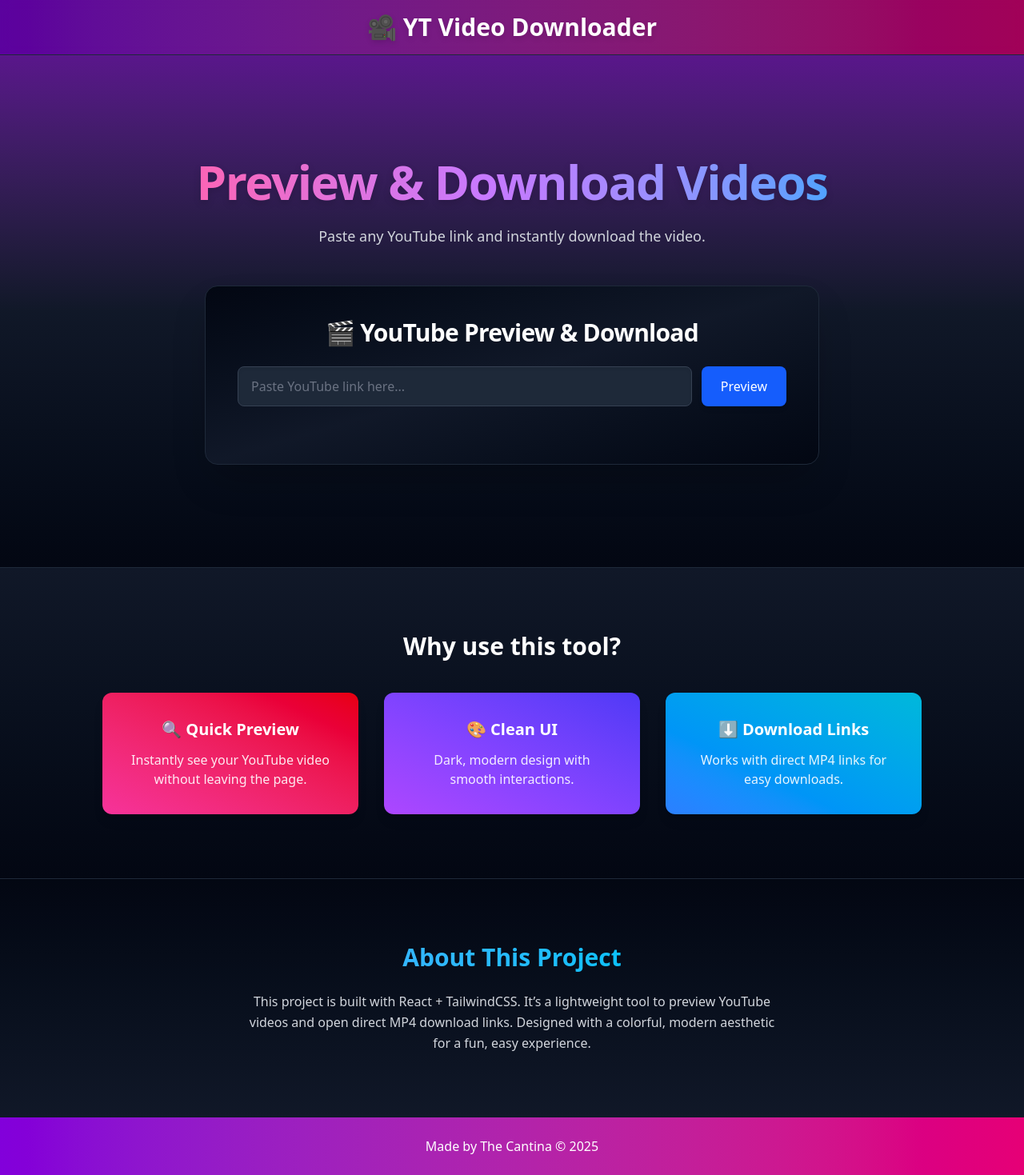
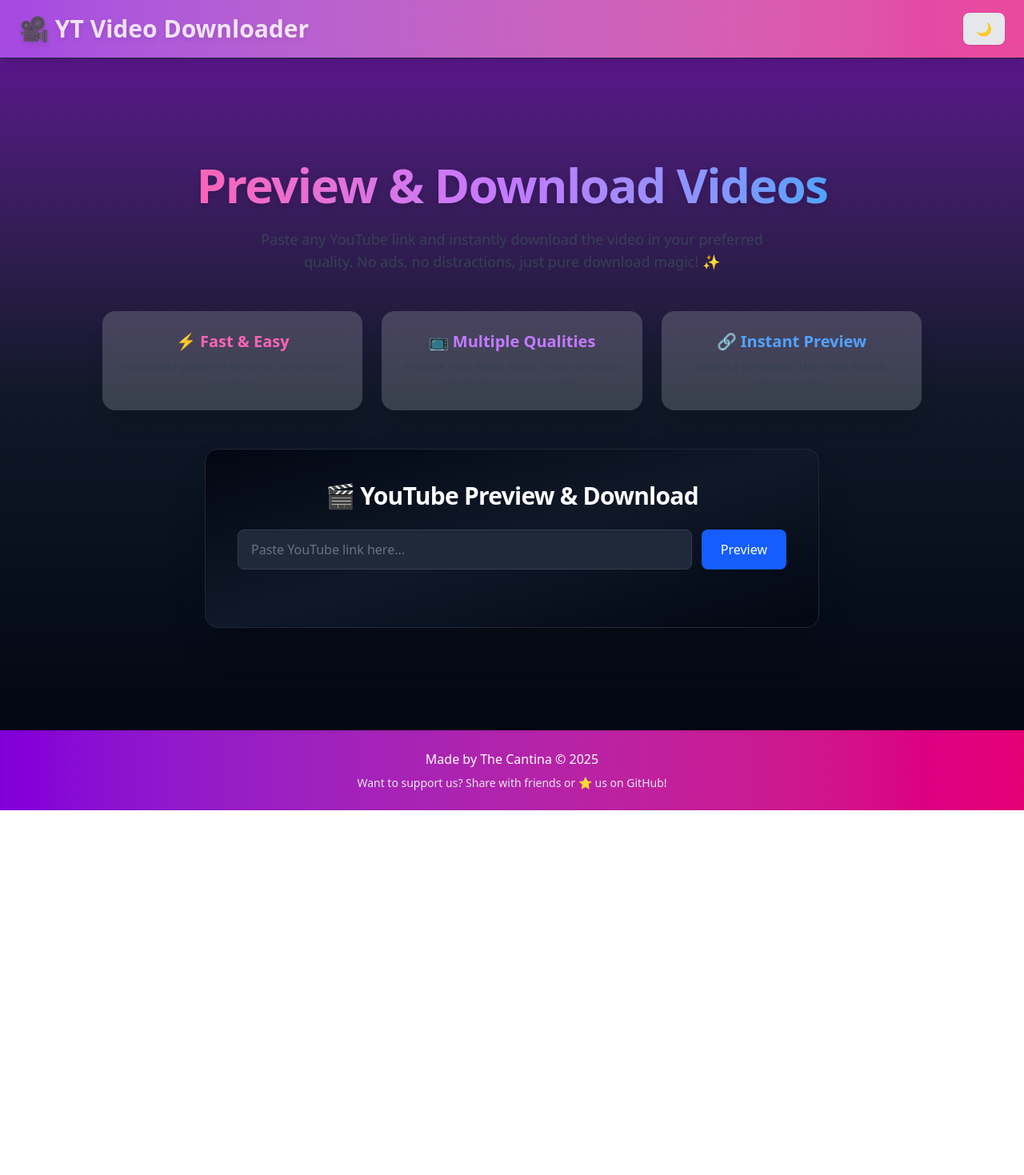
Before and after one commit to Kiuliumov/Youtube-to-MP4, a React (Vite) app in the folder yt-mp4/: page / in a window 1280 px wide. Shown: the whole page at 80% size. After the commit the page ends 1013 px from the top, so only its background shows below. Built offline with nearby package versions, Linux system fonts and the light colour scheme.

Commit message:
Update App.tsx

```diff
--- a/yt-mp4/src/App.tsx
+++ b/yt-mp4/src/App.tsx
@@ -1,76 +1,79 @@
+import { useState, useEffect } from "react";
 import YouTubeEmbedder from "./components/YoutubeEmbedder";
 
 function App() {
+  const [darkMode, setDarkMode] = useState(() => {
+    // Check localStorage for theme preference
+    if (typeof window !== "undefined") {
+      return localStorage.getItem("theme") === "dark";
+    }
+    return false;
+  });
+
+  useEffect(() => {
+    const root = window.document.documentElement;
+    if (darkMode) {
+      root.classList.add("dark");
+      localStorage.setItem("theme", "dark");
+    } else {
+      root.classList.remove("dark");
+      localStorage.setItem("theme", "light");
+    }
+  }, [darkMode]);
+
   return (
-    <div className="min-h-screen flex flex-col bg-gray-950 text-gray-100">
-      <header className="sticky top-0 z-50 backdrop-blur bg-gradient-to-r from-purple-700/70 to-pink-600/70 border-b border-gray-800 py-4 px-6 flex justify-center">
-        <h1 className="text-3xl font-extrabold text-white drop-shadow-md">
+    <div className="min-h-screen flex flex-col bg-gray-100 dark:bg-gray-950 text-gray-900 dark:text-gray-100 transition-colors duration-500">
+      <header className="sticky top-0 z-50 backdrop-blur bg-gradient-to-r from-purple-700/70 to-pink-600/70 border-b border-gray-800 py-4 px-6 flex justify-between items-center shadow-lg">
+        <h1 className="text-3xl font-extrabold text-white drop-shadow-md animate-pulse">
           🎥 YT Video Downloader
         </h1>
+
+        <button
+          onClick={() => setDarkMode(!darkMode)}
+          className="bg-gray-200 dark:bg-gray-700 text-gray-900 dark:text-gray-100 px-4 py-2 rounded-lg shadow hover:scale-105 transition-transform"
+        >
+          {darkMode ? "🌞": "🌙 "}
+        </button>
       </header>
 
-      <section className="flex flex-col items-center justify-center text-center px-6 py-24 md:py-32 bg-gradient-to-b from-purple-900 via-gray-900 to-gray-950 flex-grow">
-        <h2 className="text-5xl md:text-6xl font-extrabold mb-6 tracking-tight text-transparent bg-clip-text bg-gradient-to-r from-pink-400 via-purple-400 to-blue-400 drop-shadow-lg">
+      <section className="flex flex-col items-center justify-center text-center px-6 py-24 md:py-32 bg-gradient-to-b from-purple-900 via-gray-900 to-gray-950 dark:from-gray-800 dark:via-gray-900 dark:to-gray-950 flex-grow transition-colors duration-500">
+        <h2 className="text-5xl md:text-6xl font-extrabold mb-6 tracking-tight text-transparent bg-clip-text bg-gradient-to-r from-pink-400 via-purple-400 to-blue-400 drop-shadow-lg animate-gradient-x">
           Preview & Download Videos
         </h2>
-        <p className="text-lg text-gray-300 max-w-2xl mb-12">
-          Paste any YouTube link and instantly download the video.
-
+        <p className="text-lg text-gray-700 dark:text-gray-300 max-w-2xl mb-12">
+          Paste any YouTube link and instantly download the video in your preferred quality. No ads, no distractions, just pure download magic! ✨
         </p>
 
-        <YouTubeEmbedder />
-      </section>
-
-      <section
-        id="features"
-        className="px-6 py-20 bg-gradient-to-b from-gray-900 to-gray-950 border-t border-gray-800 text-center"
-      >
-        <h3 className="text-3xl font-semibold mb-10 text-white">
-          Why use this tool?
-        </h3>
-        <div className="grid grid-cols-1 md:grid-cols-3 gap-8 max-w-5xl mx-auto">
-          <div className="p-8 rounded-xl shadow-lg hover:shadow-2xl hover:scale-105 transition-transform bg-gradient-to-tr from-pink-500 to-red-600">
-            <h4 className="text-xl font-bold mb-3 text-white">🔍 Quick Preview</h4>
-            <p className="text-white/90">
-              Instantly see your YouTube video without leaving the page.
+        <div className="grid grid-cols-1 md:grid-cols-3 gap-6 mb-12 w-full max-w-5xl">
+          <div className="bg-gray-200/20 dark:bg-gray-800/80 backdrop-blur-md rounded-2xl p-6 shadow-xl hover:scale-105 transition-transform">
+            <h3 className="text-xl font-semibold mb-2 text-pink-400">⚡ Fast & Easy</h3>
+            <p className="text-gray-700 dark:text-gray-300 text-sm">
+              Download videos in seconds. No sign-ups required.
             </p>
           </div>
-          <div className="p-8 rounded-xl shadow-lg hover:shadow-2xl hover:scale-105 transition-transform bg-gradient-to-tr from-purple-500 to-indigo-600">
-            <h4 className="text-xl font-bold mb-3 text-white">🎨 Clean UI</h4>
-            <p className="text-white/90">
-              Dark, modern design with smooth interactions.
+          <div className="bg-gray-200/20 dark:bg-gray-800/80 backdrop-blur-md rounded-2xl p-6 shadow-xl hover:scale-105 transition-transform">
+            <h3 className="text-xl font-semibold mb-2 text-purple-400">📺 Multiple Qualities</h3>
+            <p className="text-gray-700 dark:text-gray-300 text-sm">
+              Choose from 360p, 480p, 720p, or 1080p depending on your needs.
             </p>
           </div>
-          <div className="p-8 rounded-xl shadow-lg hover:shadow-2xl hover:scale-105 transition-transform bg-gradient-to-tr from-blue-500 to-cyan-500">
-            <h4 className="text-xl font-bold mb-3 text-white">⬇️ Download Links</h4>
-            <p className="text-white/90">
-              Works with direct MP4 links for easy downloads.
+          <div className="bg-gray-200/20 dark:bg-gray-800/80 backdrop-blur-md rounded-2xl p-6 shadow-xl hover:scale-105 transition-transform">
+            <h3 className="text-xl font-semibold mb-2 text-blue-400">🔗 Instant Preview</h3>
+            <p className="text-gray-700 dark:text-gray-300 text-sm">
+              Watch a preview of the video before downloading.
             </p>
           </div>
         </div>
+
+        <div className="w-full max-w-3xl">
+          <YouTubeEmbedder />
+        </div>
       </section>
 
-      <section
-        id="about"
-        className="px-6 py-20 text-center bg-gradient-to-b from-gray-950 to-gray-900 border-t border-gray-800"
-      >
-        <h3 className="text-3xl font-semibold mb-6 text-transparent bg-clip-text bg-gradient-to-r from-blue-400 to-cyan-400">
-          About This Project
-        </h3>
-        <p className="max-w-2xl mx-auto text-gray-300 leading-relaxed">
-          This project is built with React + TailwindCSS.
-          It’s a lightweight tool to preview YouTube videos and open direct MP4
-          download links. Designed with a colorful, modern aesthetic for a fun,
-          easy experience.
-        </p>
-      </section>
-
-      <footer
-        id="footer"
-        className="bg-gradient-to-r from-purple-700 to-pink-600 py-6 text-center text-white"
-      >
-        <p className="font-medium">
-          Made by The Cantina © {new Date().getFullYear()}
+      <footer className="bg-gradient-to-r from-purple-700 to-pink-600 dark:from-gray-800 dark:to-gray-900 py-6 text-center text-white shadow-inner transition-colors duration-500">
+        <p className="font-medium mb-2">Made by The Cantina © {new Date().getFullYear()}</p>
+        <p className="text-sm text-gray-200 dark:text-gray-400">
+          Want to support us? Share with friends or ⭐ us on GitHub!
         </p>
       </footer>
     </div>
```
